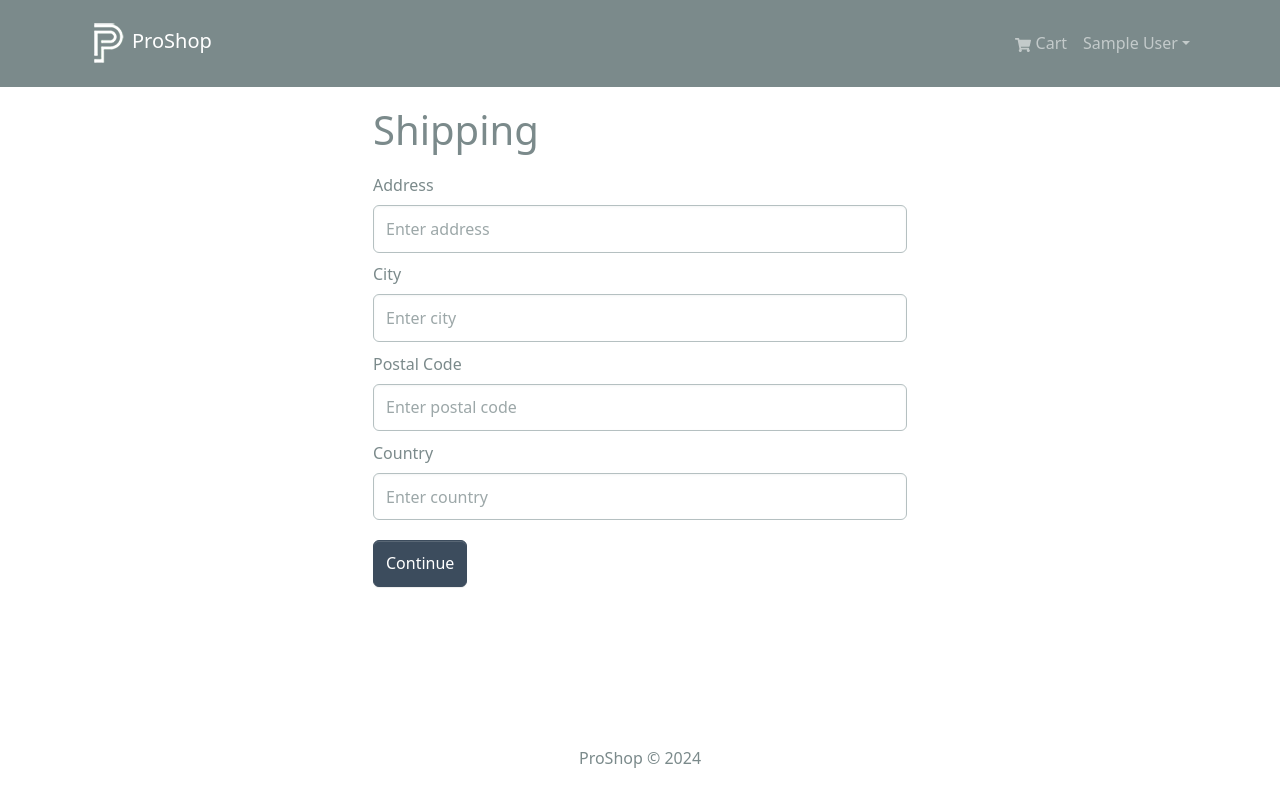
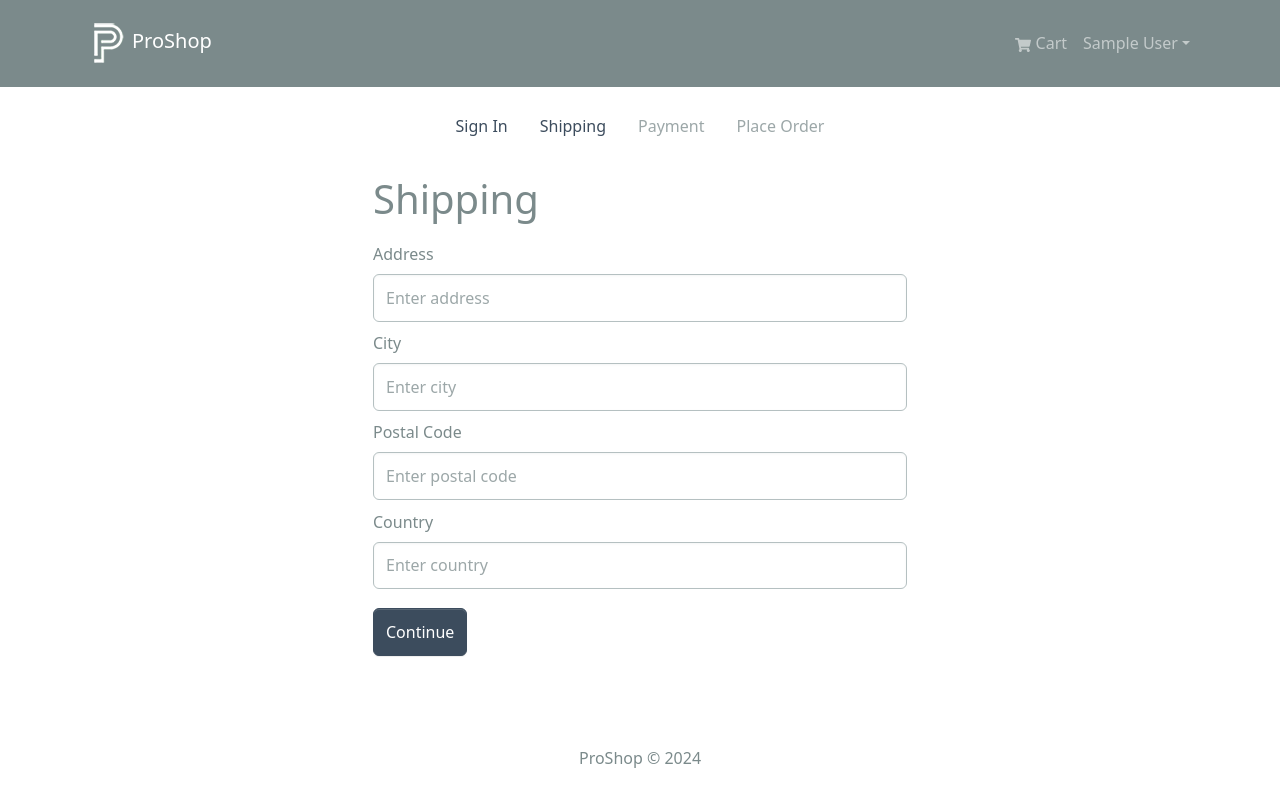
Before and after one commit to faisalbhuiyan3038/proshop-mern, a React (Create React App) app in the folder frontend/: page /shipping in a window 1280 px wide. Shown: the top 802 px of the page. Built offline with nearby package versions, Linux system fonts and the light colour scheme; sample sign-in values are in the browser's storage.

Commit message:
add Checkout steps as Nav Item

```diff
--- /dev/null
+++ b/frontend/src/components/CheckoutSteps.jsx
@@ -0,0 +1,48 @@
+import React from "react";
+import { Nav } from "react-bootstrap";
+import { LinkContainer } from "react-router-bootstrap";
+
+const CheckoutSteps = ({ step1, step2, step3, step4 }) => {
+  return (
+    <Nav className="justify-content-center mb-4">
+      <Nav.Item>
+        {step1 ? (
+          <LinkContainer to="/login">
+            <Nav.Link>Sign In</Nav.Link>
+          </LinkContainer>
+        ) : (
+          <Nav.Link disabled>Sign In</Nav.Link>
+        )}
+      </Nav.Item>
+      <Nav.Item>
+        {step2 ? (
+          <LinkContainer to="/shipping">
+            <Nav.Link>Shipping</Nav.Link>
+          </LinkContainer>
+        ) : (
+          <Nav.Link disabled>Shipping</Nav.Link>
+        )}
+      </Nav.Item>
+      <Nav.Item>
+        {step3 ? (
+          <LinkContainer to="/payment">
+            <Nav.Link>Payment</Nav.Link>
+          </LinkContainer>
+        ) : (
+          <Nav.Link disabled>Payment</Nav.Link>
+        )}
+      </Nav.Item>
+      <Nav.Item>
+        {step4 ? (
+          <LinkContainer to="/placeorder">
+            <Nav.Link>Place Order</Nav.Link>
+          </LinkContainer>
+        ) : (
+          <Nav.Link disabled>Place Order</Nav.Link>
+        )}
+      </Nav.Item>
+    </Nav>
+  );
+};
+
+export default CheckoutSteps;
--- a/frontend/src/screens/ShippingScreen.jsx
+++ b/frontend/src/screens/ShippingScreen.jsx
@@ -4,6 +4,7 @@
 import { useNavigate } from "react-router-dom";
 import FormContainer from "./../components/FormContainer";
 import { saveShippingAddress } from "../slices/cartSlice";
+import CheckoutSteps from "../components/CheckoutSteps";
 
 const ShippingScreen = () => {
   const cart = useSelector((state) => state.cart);
@@ -27,6 +28,8 @@
 
   return (
     <FormContainer>
+      <CheckoutSteps step1 step2 />
+
       <h1>Shipping</h1>
 
       <Form onSubmit={submitHandler}>
```
